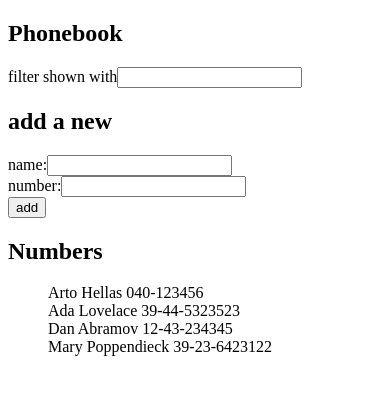
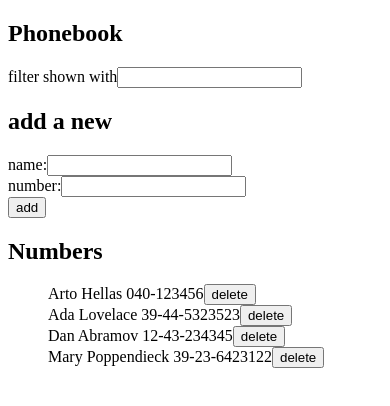
Before and after one commit to pointlessrapunzel/fullstackopen-2020, a React (Create React App) app in the folder part2/phonebook/: page / in a window 390 px wide. Shown: the top 406 px of the page. Built offline with nearby package versions, Linux system fonts and the light colour scheme; data requests are answered from the project's data file.

Commit message:
submit ex 2.14-2.17, phonebook steps7-9

```diff
--- a/part2/phonebook/db.json
+++ b/part2/phonebook/db.json
@@ -1,5 +1,5 @@
 {
-  "persons":[
+  "persons": [
     {
       "name": "Arto Hellas",
       "number": "040-123456",
--- a/part2/phonebook/src/App.js
+++ b/part2/phonebook/src/App.js
@@ -1,17 +1,29 @@
 import React, { useState, useEffect } from 'react';
-import axios from 'axios'
+
+import personsService from "./services/persons";
 
 import Input from './components/Input'
 import PersonForm from "./components/PersonForm";
 
-const Persons = ({persons}) => {
+const Persons = ({persons, deleteHandler}) => {
   if (persons.length === 0) {
     return <p>Nothing found...</p>
   }
   return (
     <ul style={{'listStyle': 'none'}}>
-      {persons.map(p => <li key={p.name}>{p.name} {p.number}</li>)}
+      {persons.map(p =>
+        <Person key={p.id} deleteHandler={deleteHandler} p={p} />
+      )}
     </ul>
+  )
+}
+
+const Person = ({ p, deleteHandler }) => {
+  return (
+    <li>
+      {p.name} {p.number}
+      <button onClick={() => deleteHandler(p.id)}>delete</button>
+    </li>
   )
 }
 
@@ -22,10 +34,10 @@ const App = () => {
   const [ filter, setFilter ] = useState('')
 
   useEffect(() => {
-    axios
-      .get('http://localhost:3001/persons')
+    personsService.getAll()
       .then(response => {
-        setPersons(response.data)
+        console.log(response)
+        setPersons(response)
       })
   }, [])
 
@@ -36,11 +48,21 @@ const App = () => {
       return
     }
 
-    setPersons(persons.concat(
-      { name: newName, number: newNumber }
-    ))
-    setNewName('')
-    setNewNumber('')
+    const newPerson = {name: newName, number: newNumber}
+
+    personsService.create(newPerson)
+      .then(response => {
+        setPersons(persons.concat(response))
+        setNewName('')
+        setNewNumber('')
+      })
+  }
+
+  const handleDeletePerson = id => {
+    personsService.remove(id)
+      .then(response => {
+        setPersons(persons.filter(p => p.id !== id))
+      })
   }
 
   const handleInput = setter => e => setter(e.target.value)
@@ -66,7 +88,10 @@ const App = () => {
         ]}
       />
       <h2>Numbers</h2>
-      <Persons persons={filteredPersons} />
+      <Persons
+        persons={filteredPersons}
+        deleteHandler={handleDeletePerson}
+      />
     </div>
   );
 }
--- /dev/null
+++ b/part2/phonebook/src/services/persons.js
@@ -0,0 +1,19 @@
+import axios from 'axios'
+const baseUrl = `http://localhost:3001/persons`
+
+const getAll = () => {
+  const req = axios.get(baseUrl)
+  return req.then(response => response.data)
+}
+
+const create = newPerson => {
+  const req = axios.post(baseUrl, newPerson)
+  return req.then(response => response.data)
+}
+
+const remove = id => {
+  const req = axios.delete(`${baseUrl}/${id}`)
+  return req.then(response => response.data)
+}
+
+export default { getAll, create, remove }
```
